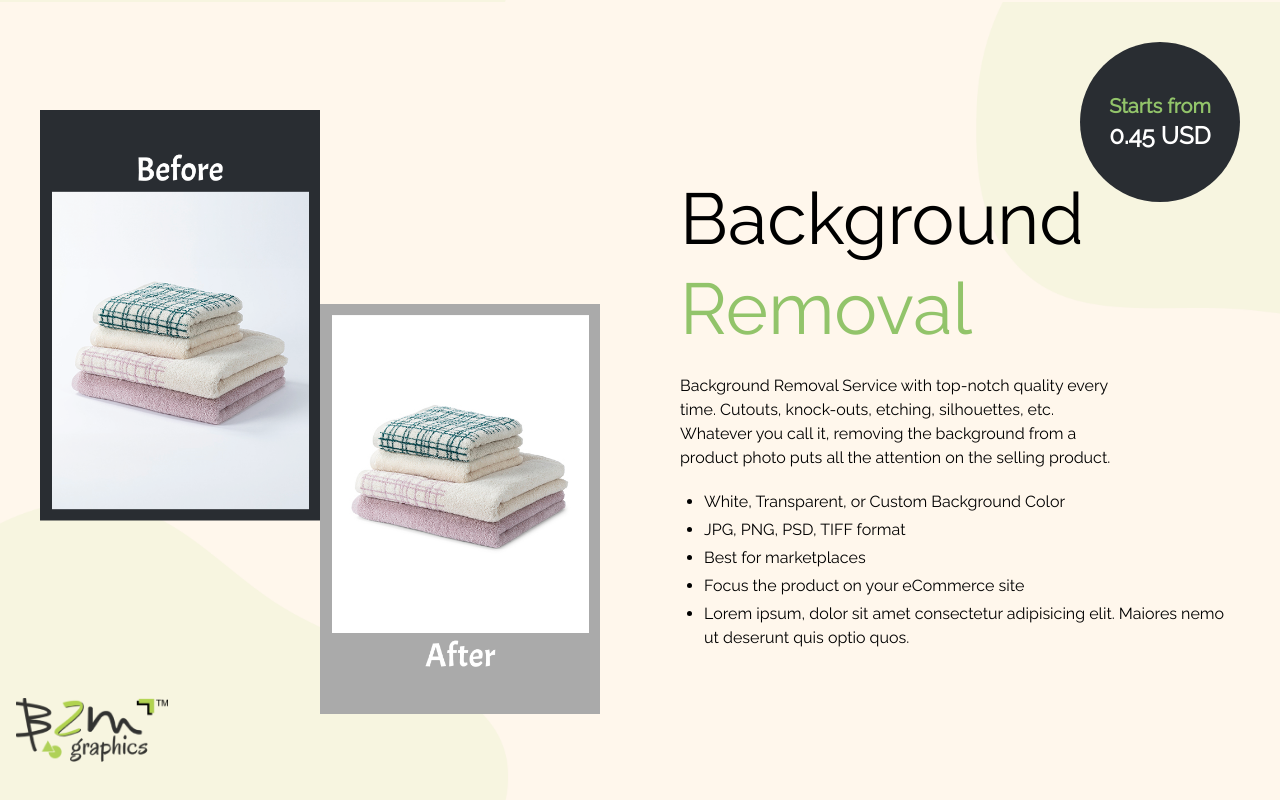
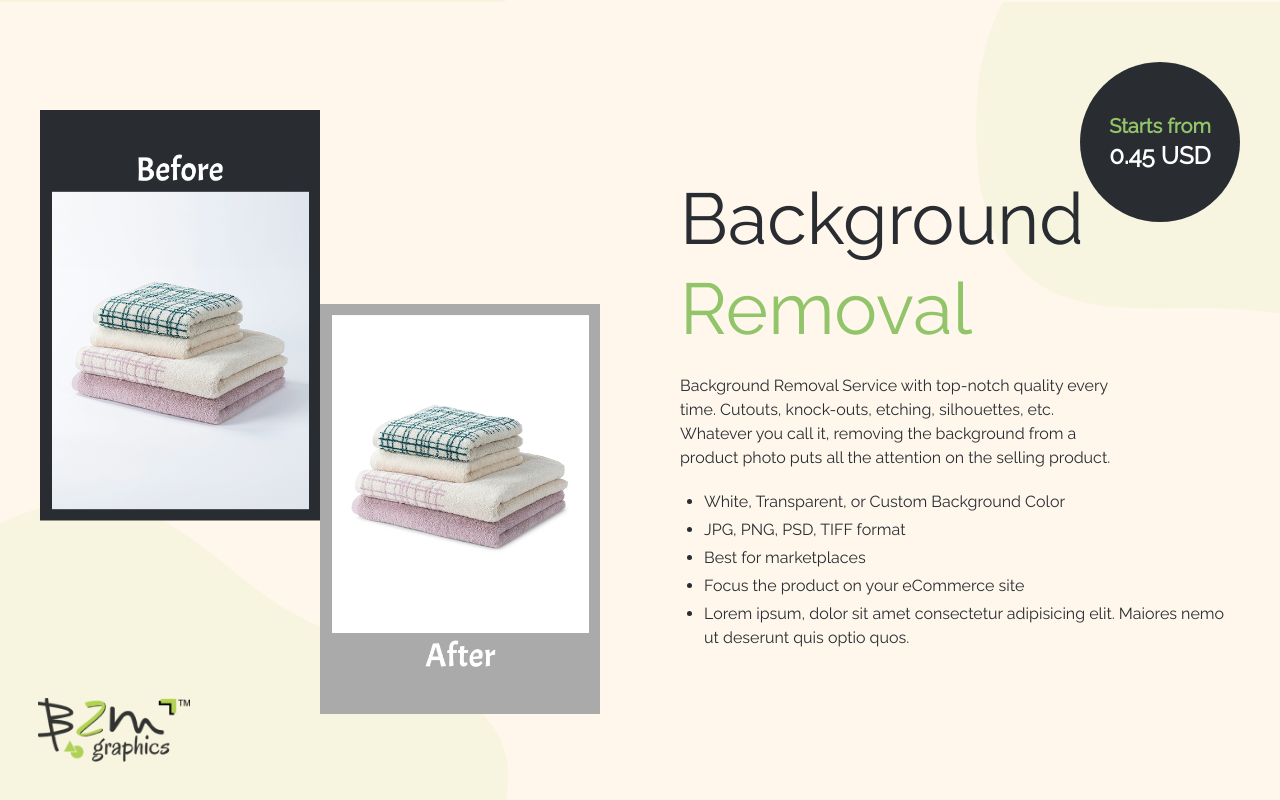
Before and after one commit to taibislamdipu/uppy-html, a website: page index.html in a window 1280 px wide. Shown: the part 1598-2398 px from the top of the page. Drawn offline with nearby package versions, Linux system fonts and the light colour scheme.

Commit message:
on progress.

```diff
--- a/index.html
+++ b/index.html
@@ -42,7 +42,7 @@
           class="col-span-1 flex justify-between lg:col-span-2 lg:items-center"
         >
           <div class="space-y-3">
-            <h1 class="text-brand text-4xl leading-tight 2xl:text-5xl">
+            <h1 class="text-4xl leading-tight text-[#92c46a] 2xl:text-5xl">
               Take Free Trail
             </h1>
             <p class="max-w-lg text-gray-700">
@@ -187,7 +187,7 @@
             <span
               class="my-5 flex h-[130px] w-[130px] flex-col items-center justify-center rounded-full bg-[#292D32] font-semibold text-white lg:my-0 lg:h-[160px] lg:w-[160px]"
             >
-              <span class="text-brand text-lg lg:text-xl">Starts from</span>
+              <span class="text-lg text-[#92C46A] lg:text-xl">Starts from</span>
               <span class="text-xl text-white lg:text-2xl">0.45 USD</span>
             </span>
           </div>
@@ -222,68 +222,20 @@
       </div>
     </section>
 
-    <!-- <div class="">
-      <div
-        class="max-h-[1080px] lg:h-screen p-4 max-w-screen-2xl mx-auto bg-[#FFF7EC] px-4 lg:px-0"
-      >
-        <div
-          class="flex flex-col-reverse items-center gap-4 py-4 lg:h-screen lg:flex-row lg:gap-0 lg:py-0 lg:pt-0"
-        >
-          <div class="flex-1">
-            <div class="relative min-h-[350px] min-w-full lg:h-full">
-              <img
-                src="./assets/example-1.png"
-                class="object-contain lg:object-fill"
-              />
-            </div>
-          </div>
-
-          <div
-            class="relative z-10 flex flex-1 flex-col justify-center text-center lg:p-20 lg:text-start"
-          >
-            <div class="right-0 top-0 flex justify-center lg:absolute lg:justify-end lg:p-10 2xl:p-20">
-              <PricingComponent price={price} />
-            </div>
-
-            <div class="space-lg">
-              <h2
-                class="flex flex-col whitespace-nowrap text-4xl font-medium !leading-tight lg:text-7xl"
-              >
-                <span>Background</span>
-                <span class="text-brand">Removal</span>
-              </h2>
-
-              <div class="space-md">
-                <p>
-                  Background Removal Service with top-notch quality every time.
-                  Cutouts, knock-outs, etching, silhouettes, etc. Whatever you
-                  call it, removing the background from a product photo puts all
-                  the attention on the selling product.
-                </p>
-
-                <ul class="list-disc pl-8 text-start">
-                  <li>White, Transparent, or Custom Background Color</li>
-                  <li>JPG, PNG, PSD, TIFF format</li>
-                  <li>Best for marketplaces</li>
-                  <li>Focus the product on your eCommerce site</li>
-                  <li>
-                    Lorem ipsum, dolor sit amet consectetur adipisicing elit.
-                    Maiores nemo ut deserunt quis optio quos.
-                  </li>
-                </ul>
-              </div>
-            </div>
-          </div>
-        </div>
-      </div>
-    </div> -->
-
     <section
       class="bg-[#F4F4F4] bg-cover lg:bg-[url('./assets/bg-image-2.png')]"
     >
       <div
         class="relative mx-auto flex max-h-[1080px] max-w-screen-2xl flex-col-reverse items-center justify-between space-y-5 p-4 lg:h-screen lg:flex-row lg:gap-20 lg:p-10"
       >
+        <!-- bottom bzm logo -->
+        <div class="absolute bottom-4 left-[3%] z-20 lg:bottom-[5%]">
+          <img
+            class="h-8 object-contain lg:h-16 2xl:h-20"
+            src="/assets/logo/bzm-logo.png"
+          />
+        </div>
+
         <!-- price -->
         <div
           class="right-10 top-10 z-20 flex justify-center lg:absolute lg:justify-end"
@@ -294,14 +246,6 @@
             <span class="text-lg text-[#92c46a] lg:text-xl">Starts from</span>
             <span class="text-xl text-white lg:text-2xl">0.45 USD</span>
           </span>
-        </div>
-
-        <!-- bottom bzm logo -->
-        <div class="absolute bottom-4 left-4 z-20 lg:bottom-10">
-          <img
-            class="h-8 object-contain lg:h-16 2xl:h-20"
-            src="/assets/logo/bzm-logo.png"
-          />
         </div>
 
         <div class="flex-1">
--- a/style.css
+++ b/style.css
@@ -20,7 +20,7 @@ body {
   background: #eee;
   font-family: "Raleway", sans-serif;
   font-size: 14px;
-  color: #000;
+  color: #292d32;
   margin: 0;
   padding: 0;
 }
```
